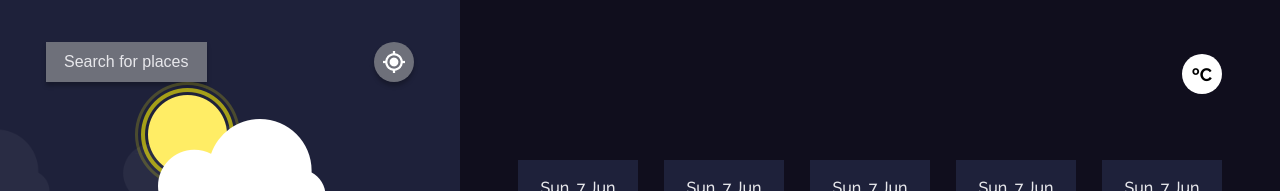
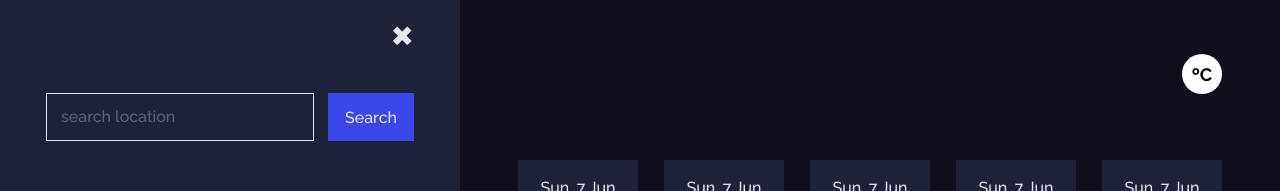
Before and after one commit to baltazarparra/weather, a Next.js app: page / in a window 1280 px wide. Both pictures are taken after a click on the button "Search for places". Shown: the top 191 px of the page. Built offline with nearby package versions, Linux system fonts and the light colour scheme.

Commit message:
feat[w-04]: add search weather component

```diff
--- a/src/components/Hero/Hero.tsx
+++ b/src/components/Hero/Hero.tsx
@@ -1,11 +1,17 @@
+import { useState } from 'react'
+
 import * as S from './styles'
 
 export default function Hero() {
+  const [isOpen, setIsOpen] = useState(false)
+
   return (
     <S.Container>
       <S.Main>
         <S.Header>
-          <S.SearchButton>Search for places</S.SearchButton>
+          <S.SearchButton onClick={() => setIsOpen(true)}>
+            Search for places
+          </S.SearchButton>
           <S.LocationButton>
             <img src="/Location.png" alt="Location icon" />
           </S.LocationButton>
@@ -29,6 +35,15 @@ export default function Hero() {
           </S.Location>
         </S.Footer>
       </S.Main>
+      {isOpen && (
+        <S.Search>
+          <S.CloseButton onClick={() => setIsOpen(false)}>✖</S.CloseButton>
+          <S.SearchBox>
+            <S.SearchInput placeholder="search location" />
+            <S.SearchAction>Search</S.SearchAction>
+          </S.SearchBox>
+        </S.Search>
+      )}
     </S.Container>
   )
 }
--- a/src/components/Hero/styles.ts
+++ b/src/components/Hero/styles.ts
@@ -7,6 +7,7 @@ const slide = keyframes`
 `
 
 export const Container = styled.div`
+  position: relative;
   max-width: 460px;
   background-color: #1e213a;
   height: 100vh;
@@ -122,3 +123,70 @@ export const Location = styled.div`
     margin-right: 1rem;
   }
 `
+
+export const Search = styled.div`
+  position: absolute;
+  top: 0;
+  left: 0;
+  height: 100vh;
+  width: 100%;
+  background-color: #1e213a;
+  padding: 2em 4.6rem 4.6rem;
+  text-align: right;
+`
+
+export const CloseButton = styled.button`
+  background: none;
+  border: none;
+  color: #e7e7eb;
+  font-size: 2.8rem;
+  cursor: pointer;
+  margin-bottom: 4rem;
+`
+
+export const SearchBox = styled.div`
+  display: flex;
+  justify-content: space-between;
+`
+
+export const SearchInput = styled.input`
+  width: 26.8rem;
+  height: 4.8rem;
+  background: none;
+  border: solid 1px #e7e7eb;
+  padding: 1.4rem;
+  color: #e7e7eb;
+  font-size: 1.6rem;
+  border-radius: 0;
+
+  ::placeholder {
+    color: #616475;
+    font-family: 'Raleway', sans-serif;
+    font-weight: 500;
+    font-size: 1.6rem;
+  }
+`
+
+export const SearchAction = styled.button`
+  width: 8.6rem;
+  border-radius: 0;
+  border: none;
+  font-family: 'Raleway', sans-serif;
+  font-weight: 500;
+  font-size: 1.6rem;
+  background-color: #3c47e9;
+  color: #e7e7eb;
+  cursor: pointer;
+  border: solid 1px transparent;
+  transition: 0.3s;
+
+  &:hover {
+    border-color: #e7e7eb;
+  }
+
+  &:disabled {
+    border-color: transparent;
+    background-color: #100e1d;
+    color: #616475;
+  }
+`
```
